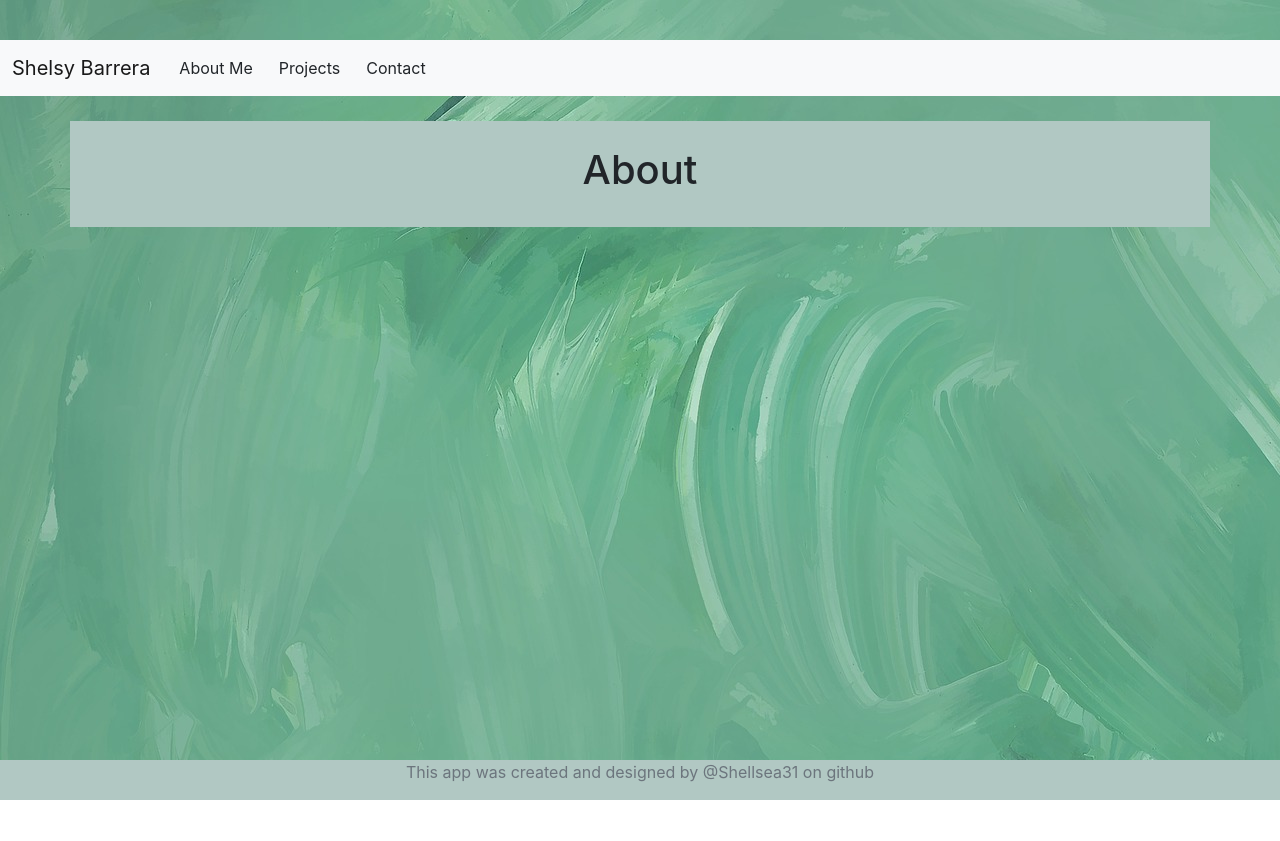
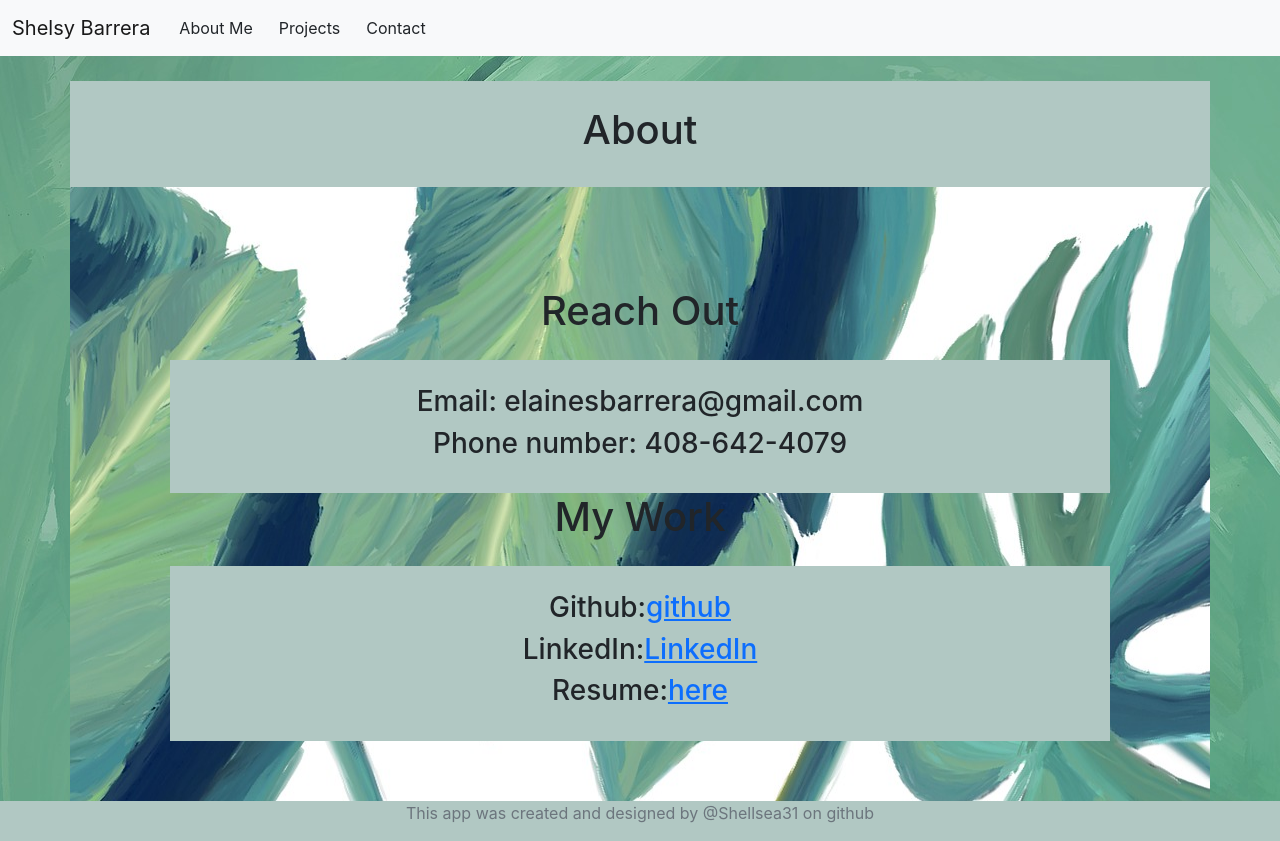
Before and after one commit to Shellsea31/REACT-ive-portfolio, a React (Create React App) app: page / in a window 1280 px wide. Before the commit the page ends 800 px from the top, so only its background shows below. Built offline with nearby package versions, Linux system fonts and the light colour scheme.

Commit message:
ADDED: contact component

```diff
--- a/src/App.css
+++ b/src/App.css
@@ -16,12 +16,3 @@ footer {
   background-color: #b1c8c3;
   text-align: center;
 }
-
-.root {
-  position: relative;
-  min-height: 100vh;
-}
-
-.App {
-  padding-top: 2.5rem;
-}
--- a/src/App.js
+++ b/src/App.js
@@ -1,12 +1,12 @@
 import React, { useEffect, useReducer } from "react";
 import "./App.css";
-import axios from "axios";
 import Navbar from "./Components/Navbar/Navbar";
 import CardContainer from "./Components/CardContainer/CardContainer";
-import Card from "./Components/Card/Card";
+import Card from "./Components/Card/Projects";
 import ImgTags from "./Components/ImgTags/ImgTags";
 import Project from "./projects.json";
 import Footer from "./Components/Footer/Footer";
+import Contact from "./Components/Card/Contact";
 
 function App() {
   // // spread operator
@@ -35,6 +35,8 @@ function App() {
         }}
       />
       <CardContainer state={title}>
+        <Contact />
+
         {/* {Project.map((project, index) => (
           <Card key={index} project={project}>
             <ImgTags image={project.image} alt={project.alt} />
--- /dev/null
+++ b/src/Components/Card/Contact.js
@@ -0,0 +1,49 @@
+import React from "react";
+
+const Contact = () => {
+  const style = {
+    padding: "100px",
+  };
+  return (
+    <div className="col-sm-12" style={style}>
+      <h1 align="center">Reach Out</h1>
+      <div className="row">
+        <h3>Email: elainesbarrera@gmail.com</h3>
+        <h3>Phone number: 408-642-4079</h3>
+      </div>
+      <h1 align="center">My Work</h1>
+      <div className="row">
+        <h3>
+          Github:
+          <span>
+            <a href="https://github.com/Shellsea31" target="blank">
+              github
+            </a>
+          </span>
+        </h3>
+        <h3>
+          LinkedIn:
+          <span>
+            <a
+              href="https://www.linkedin.com/in/shelsy-barrera-4410231b6/"
+              target="blank"
+            >
+              LinkedIn
+            </a>
+          </span>
+        </h3>
+        <h3>
+          Resume:
+          <span>
+            <a
+              href="https://docs.google.com/document/d/1vV4jDBcuY_0QXU0iHZJo-9g8CfQjo_h_kTtgaRRlS4Q/edit?usp=sharing"
+              target="blank"
+            >here</a>
+          </span>
+        </h3>
+      </div>
+    </div>
+  );
+};
+
+export default Contact;
--- a/src/Components/CardContainer/CardContainer.js
+++ b/src/Components/CardContainer/CardContainer.js
@@ -10,7 +10,6 @@ const CardContainer = (props) => {
           </div>
         </div>
       </section>
-
       {props.children}
     </main>
   );
--- a/src/index.css
+++ b/src/index.css
@@ -6,6 +6,8 @@ body {
   -webkit-font-smoothing: antialiased;
   -moz-osx-font-smoothing: grayscale;
   background-image: url("./img/background.jpg");
+  position: relative;
+  min-height: 100vh;
 }
 
 code {
```
Also changed, not shown: src/Components/Card/About.js (added, +34 -0 lines), src/Components/Card/Projects.js (renamed from src/Components/Card/Card.js).
